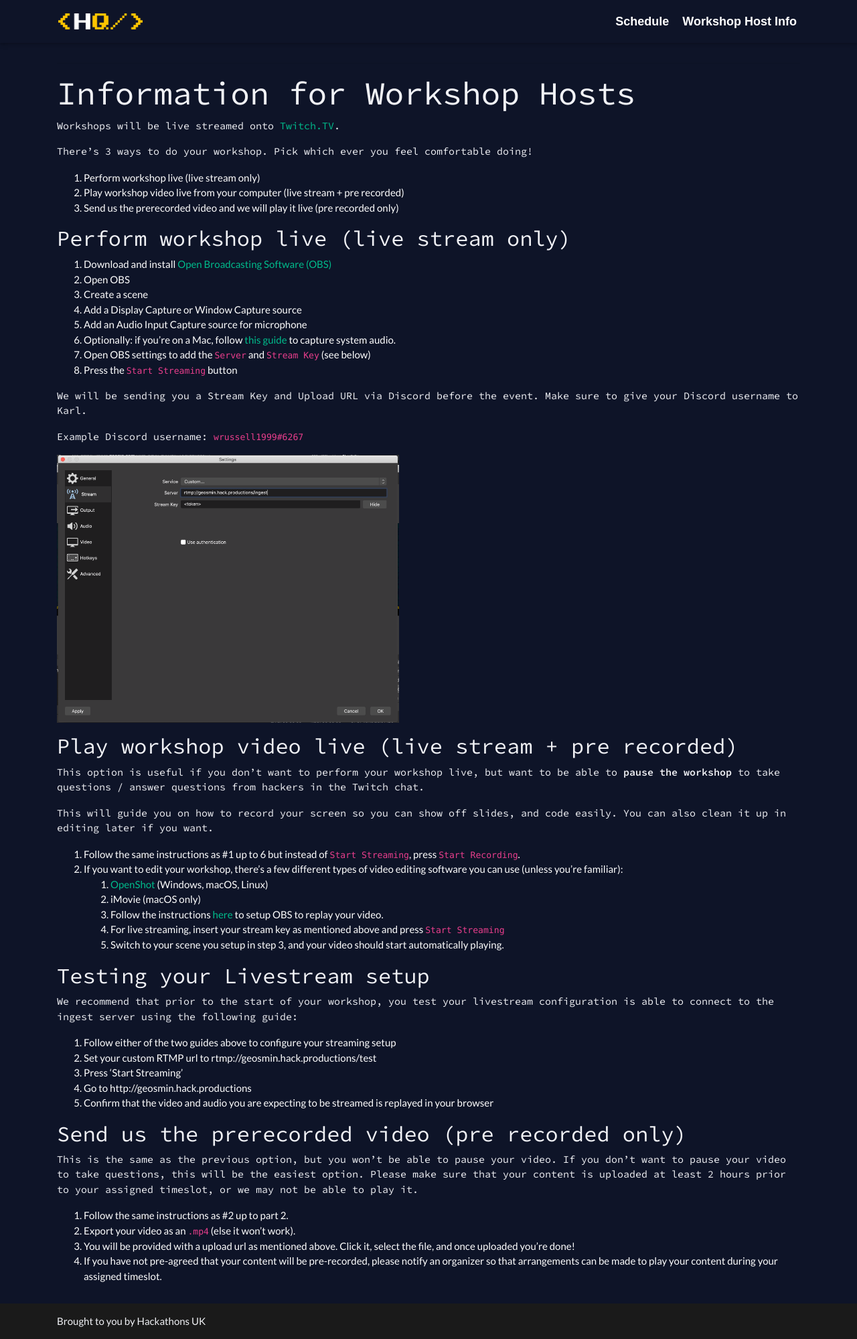
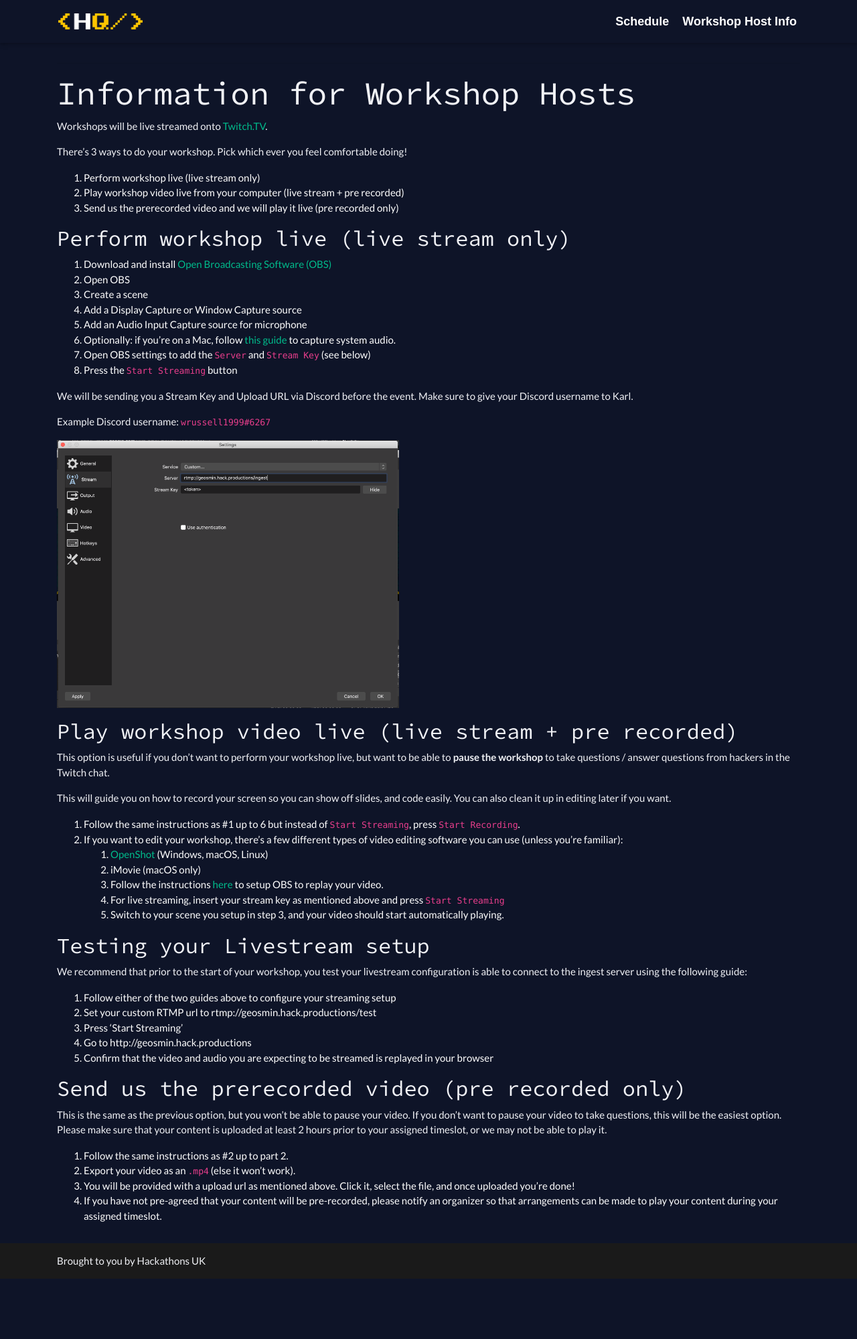
Before and after one commit to HackQuarantine/hq-website, a Jekyll site: the page built from workshops.md, in a window 1280 px wide. Shown: the whole page at 67% size. Built offline with Jekyll 4.4.1, drawn with Linux system fonts in a browser that asks for light colours; nearby versions of some CDN libraries; after the commit the page ends 1909 px from its top, so only the background shows below that.

Commit message:
Deploying to gh-pages from  - 592fa20ef775f4d97a7746ca18064541b10f2cd6 🚀

```diff
--- a/assets/css/resources.css
+++ b/assets/css/resources.css
@@ -1,3 +1,7 @@
 body {
     background-color: #0e1428;
 }
+
+p {
+  font-family: unset;
+}
```
